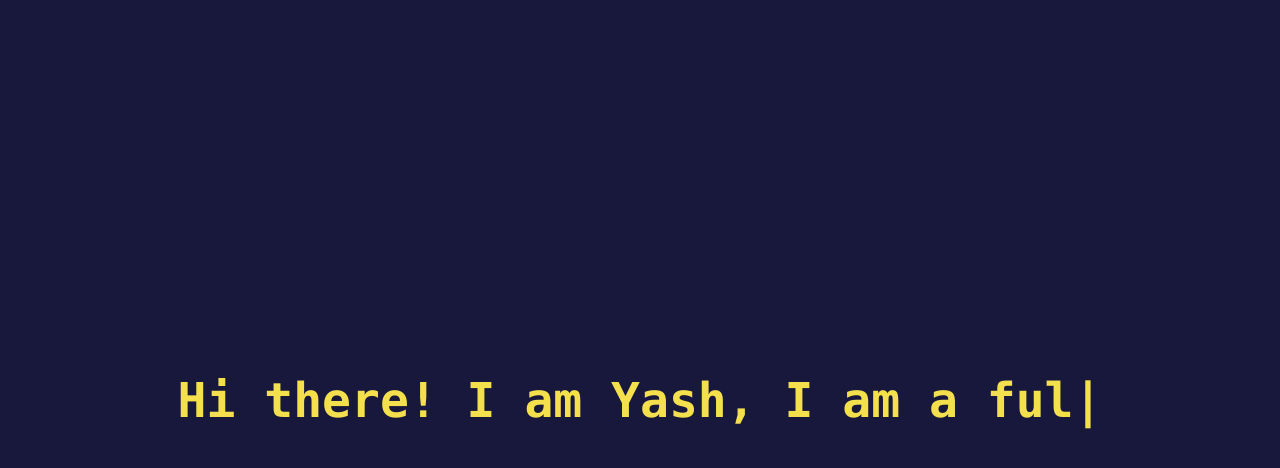
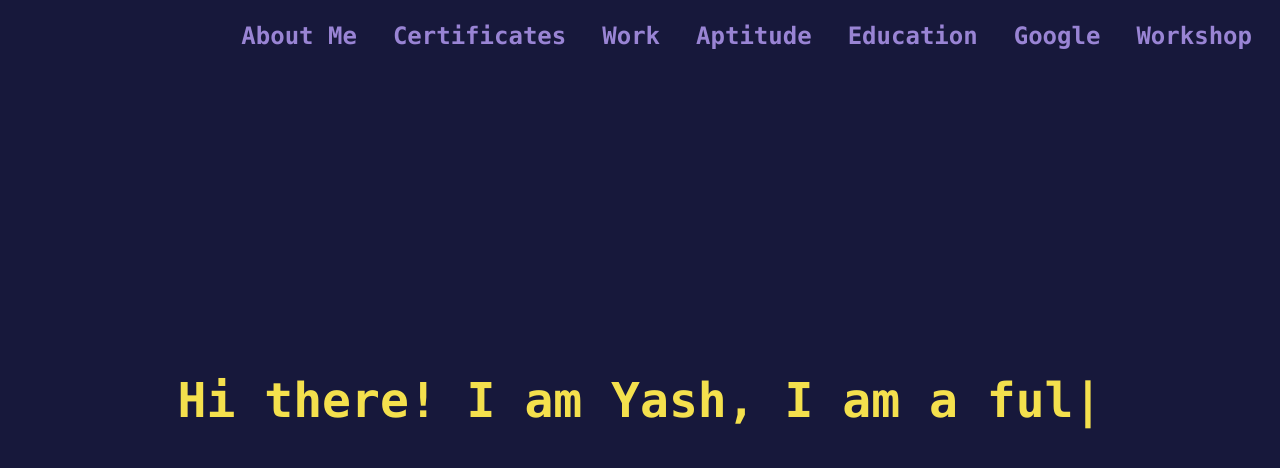
Before and after one commit to yashtibrewal/portfolio-website, a React (Create React App) app: page / in a window 1280 px wide. Shown: the top 468 px of the page. Built offline with nearby package versions, Linux system fonts and the light colour scheme.

Commit message:
fixed font size for mobile view added nav panel

```diff
--- a/src/App.tsx
+++ b/src/App.tsx
@@ -14,7 +14,7 @@ import GoogleCertifications from './GoogleCertifications';
 function App() {
   return (
     <div className="App">
-      {/* <NavigationBar></NavigationBar> */}
+      <NavigationBar></NavigationBar>
       <Greet></Greet>
       {/* <Footer></Footer> */}
       {/* <AboutMe></AboutMe> */}
--- a/src/components/Greetings.tsx
+++ b/src/components/Greetings.tsx
@@ -7,16 +7,15 @@ export default function Greet() {
         text-my-yellow
         min-h-screen
         text-center
-        text-
-        text-5xl
+        text-3xl
+        md:text-5xl
         h-96
         flex
         justify-center
         items-center
         font-mono
         font-bold
-        p-10
-        drop-shadow-2xl">
+        p-10">
             <h1>
                 Hi there!{" "}
                 <ReactTyped strings={["I am Yash, nice to meet you!",
--- a/src/components/NavigationBar.tsx
+++ b/src/components/NavigationBar.tsx
@@ -1,16 +1,58 @@
+import { EventHandlers } from "@mui/material";
+import { EventHandler, SyntheticEvent, useState } from "react";
+
 function NavigationBar() {
+
+    const [onClicked, setOnClicked] = useState(false)
+
     return (
-        <div id="navigationBar">
-            <a className="list-item" href="#aboutMe">About Me</a>
-            <a className="list-item" href="#certificates">Certificates</a>
-            <a className="list-item" href="#professionalCertificates">Work</a>
-            {/* <a className="list-item" href="#aptitudeTests">Aptitude</a> */}
-            {/* <a className="list-item" href="#education">Education</a> */}
-            <a className="list-item" href="#googleCertificates">Google</a>
-            <a className="list-item" href="#workshopCertificates">Workshop</a>
+        <div>
+            <div className="bg-my-blue fixed z-50 right-0 top-0 w-100 pt-5 pr-5 hidden lg:block">
+                <a className="m-2 ml-7 text-my-voilet text-2xl font-semibold font-mono" href="#aboutMe">About Me</a>
+                <a className="m-2 ml-7 text-my-voilet text-2xl font-semibold font-mono" href="#certificates">Certificates</a>
+                <a className="m-2 ml-7 text-my-voilet text-2xl font-semibold font-mono" href="#professionalCertificates">Work</a>
+                <a className="m-2 ml-7 text-my-voilet text-2xl font-semibold font-mono" href="#aptitudeTests">Aptitude</a>
+                <a className="m-2 ml-7 text-my-voilet text-2xl font-semibold font-mono" href="#education">Education</a>
+                <a className="m-2 ml-7 text-my-voilet text-2xl font-semibold font-mono" href="#googleCertificates">Google</a>
+                <a className="m-2 ml-7 text-my-voilet text-2xl font-semibold font-mono" href="#workshopCertificates">Workshop</a>
+            </div>
+            <div
+                id="test"
+                onClick={() => {
+                    setOnClicked(!onClicked)
+                }}
+                className="fixed top-5 z-40 right-5 bg-my-yellow rounded-xl w-11 h-11 visbile lg:hidden">
+
+                <div>
+                    <div className="bg-my-blue h-1 m-2 rounded"></div>
+                    <div className="bg-my-blue h-1 m-2 rounded"></div>
+                    <div className="bg-my-blue h-1 m-2 rounded"></div>
+                </div>
+
+            </div>
+            {
+                onClicked ?
+                    <>
+                        <div className="
+                        drop-shadow-lg
+                        shadow-my-voilet
+                        bg-my-blue-2 fixed left-0 bottom-10 w-fit h-4/5 rounded-r-xl flex flex-col justify-evenly pl-5 pr-5">
+
+                            <a className=" text-my-voilet text-2xl font-semibold font-mono" href="#aboutMe">About Me</a>
+                            <a className=" text-my-voilet text-2xl font-semibold font-mono" href="#certificates">Certificates</a>
+                            <a className=" text-my-voilet text-2xl font-semibold font-mono" href="#professionalCertificates">Work</a>
+                            <a className=" text-my-voilet text-2xl font-semibold font-mono" href="#aptitudeTests">Aptitude</a>
+                            <a className=" text-my-voilet text-2xl font-semibold font-mono" href="#education">Education</a>
+                            <a className=" text-my-voilet text-2xl font-semibold font-mono" href="#googleCertificates">Google</a>
+                            <a className=" text-my-voilet text-2xl font-semibold font-mono" href="#workshopCertificates">Workshop</a>
+
+                        </div></> : <>
+                    </>
+            }
         </div>
-
     );
 }
 
+
+
 export default NavigationBar
--- a/src/css/App.css
+++ b/src/css/App.css
@@ -18,22 +18,10 @@ body {
 }
 
 
-#navigationBar {
-  padding: 1rem;
-  z-index: 1;
-  display: flex;
-  justify-content: flex-end;
-  position: sticky;
-  top: 0;
-  background-color: var(--c1);
-  opacity: 90%;
-}
-
 .list-item {
   padding: 0.5rem 0.5rem;
   text-decoration: none;
   color: var(--c3);
-  ;
   font-size: 1rem;
 }
 
@@ -188,21 +176,3 @@ a:hover {
   font-weight: 500;
   font-style: italic;
 }
-
-@media screen and (min-width: 1021px) {
-  #navigationBar {
-    display: flex;
-    width: inherit;
-  }
-
-}
-
-@media screen and (max-width: 1020px) {
-  #navigationBar {
-    display: none;
-  }
-
-}
-
-/* 576px, 768px, 992px, and 1200px */
-@media screen and (min-width: 576px) {}
```
